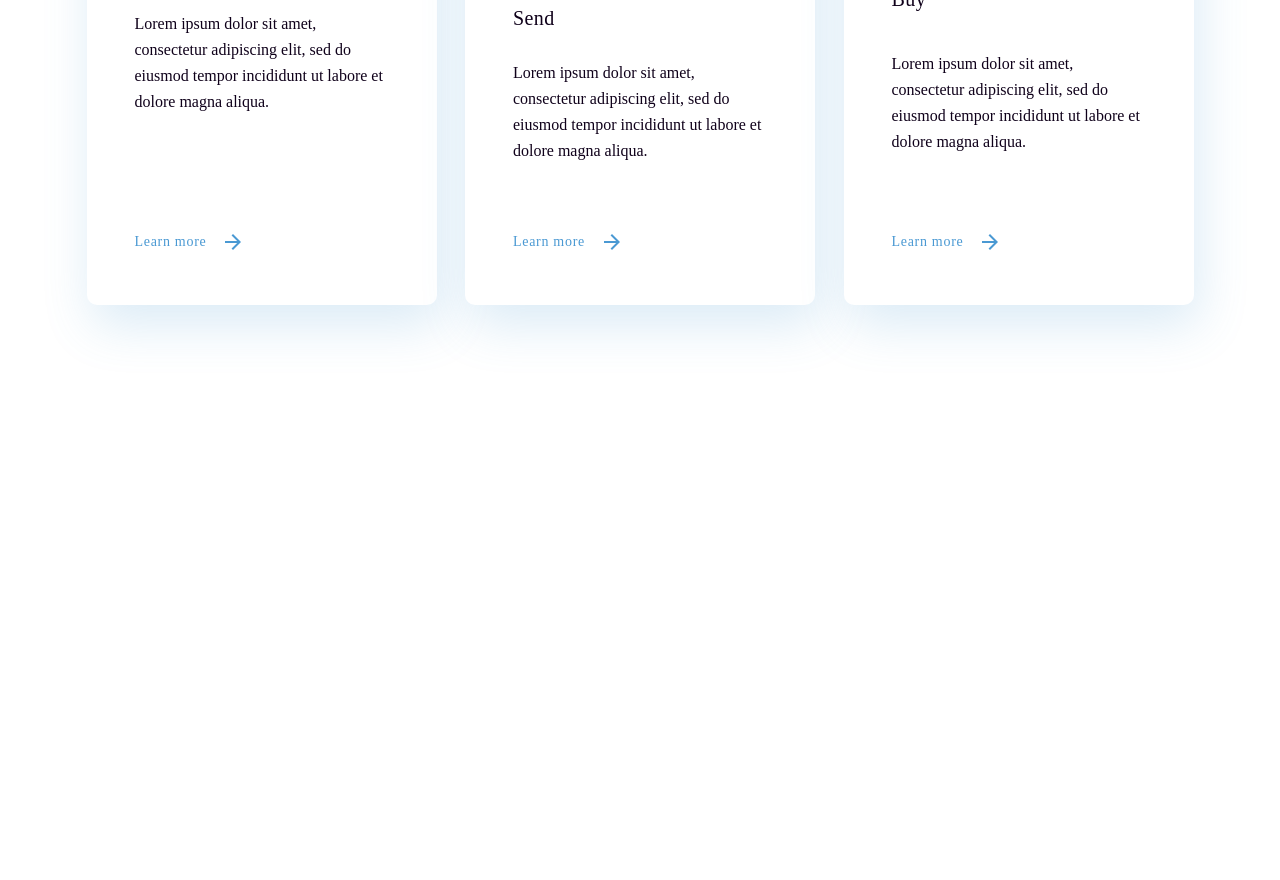
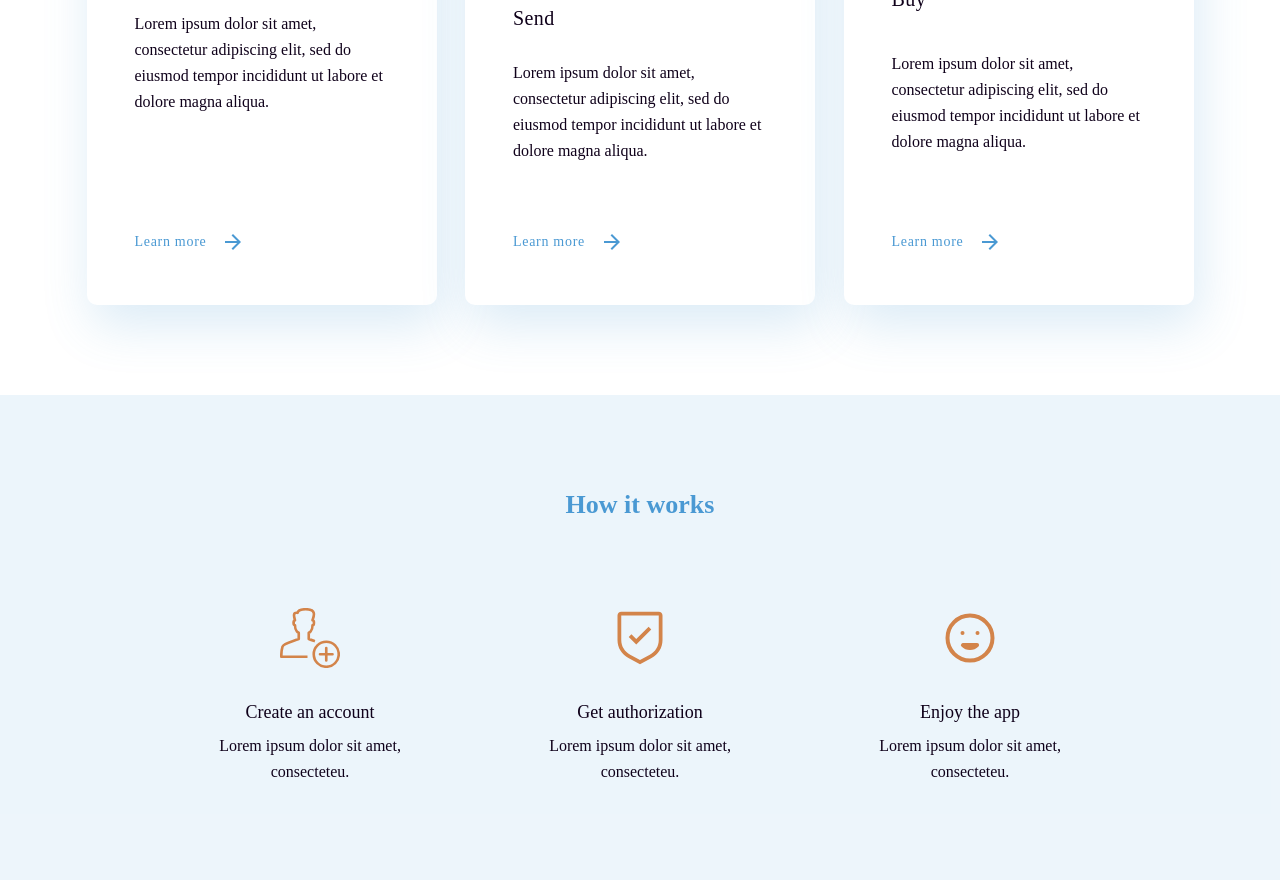
Before and after one commit to asliddin05/Commerto, a plain HTML site: page index.html in a window 1280 px wide. Shown: the part 1727-2607 px from the top of the page. Before the commit the page ends 2122 px from the top, so only its background shows below. Drawn offline with Linux system fonts and the light colour scheme.

Commit message:
I finished the work section, it was very easy for me

```diff
--- a/css/main.css
+++ b/css/main.css
@@ -197,6 +197,7 @@ body {
     align-items: center;
     gap: 15px;
 }
+
 .customer__btn:after {
     content: "";
     width: 24px;
@@ -205,3 +206,59 @@ body {
     background-repeat: no-repeat;
     background-position: center;
 }
+
+/* work */
+
+.work {
+    padding-block: 95px;
+    background-color: rgba(74, 153, 211, 0.10);
+}
+
+.work__title {
+    color: var(--text-blue);
+    text-align: center;
+    font-size: 26px;
+    font-weight: 700;
+    margin-bottom: 88px;
+}
+
+.work__list {
+    display: flex;
+    justify-content: center;
+    gap: 106px;
+    align-items: center;
+}
+
+.work__item {
+    width: 224px;
+    text-align: center;
+}
+
+.work__item:before {
+    content: "";
+    display: inline-block;
+    width: 60px;
+    height: 60px;
+    background-image: url(../images/person.svg);
+    margin-bottom: 30px;
+}
+
+.work__item:nth-child(2):before {
+    background-image: url(../images/shield.svg);
+}
+
+.work__item:last-child:before {
+    background-image: url(../images/emoji.svg);
+}
+
+.work__sub-title {
+    color: var(--text-black);
+    font-size: 18px;
+    font-weight: 500;
+    margin-bottom: 10px;
+}
+
+.work__sub-text {
+    color: var(--text-black);
+    line-height: 26px;
+}
--- a/index.html
+++ b/index.html
@@ -114,6 +114,28 @@
                     </ul>
             </div>
         </section>
+        <section id="work" class="work">
+            <div class="container work__container">
+                <h2 class="work__title">How it works</h2>
+                <ul class="work__list">
+                    <li class="work__item">
+                        <h3 class="work__sub-title">Create an account</h3>
+                        <p class="work__sub-text">Lorem ipsum dolor sit amet,
+                            consecteteu.</p>
+                    </li>
+                    <li class="work__item">
+                        <h3 class="work__sub-title">Get authorization</h3>
+                        <p class="work__sub-text">Lorem ipsum dolor sit amet,
+                            consecteteu.</p>
+                    </li>
+                    <li class="work__item">
+                        <h3 class="work__sub-title">Enjoy the app</h3>
+                        <p class="work__sub-text">Lorem ipsum dolor sit amet,
+                            consecteteu.</p>
+                    </li>
+                </ul>
+            </div>
+        </section>
     </main>
 </body>
 </html>
```
Also changed, not shown: images/emoji.svg (added), images/person.svg (added), images/shield.svg (added).
